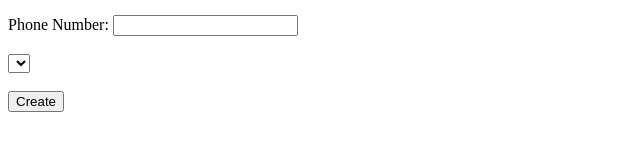
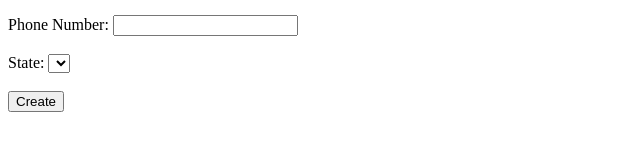
Before and after one commit to slcsta/seeking_abortion_frontend, a plain HTML site: page index.html in a window 1280 px wide. Shown: the part 221-372 px from the top of the page, 0-640 px from the left. Drawn offline with Linux system fonts and the light colour scheme.

Commit message:
added code for state dropdown selection when creating a clinic

```diff
--- a/index.html
+++ b/index.html
@@ -26,7 +26,9 @@
         <label for="clinic-phone_number">Phone Number:</label>
         <input type="text" name="phone_number" id="clinic-phone_number"><br><br>
 
+        <label for="state-dropdown">State:</label>
         <select name="state_id" id="state-dropdown"></select><br><br>
+
         <input type="submit" value="Create">
     </form>
 
```
